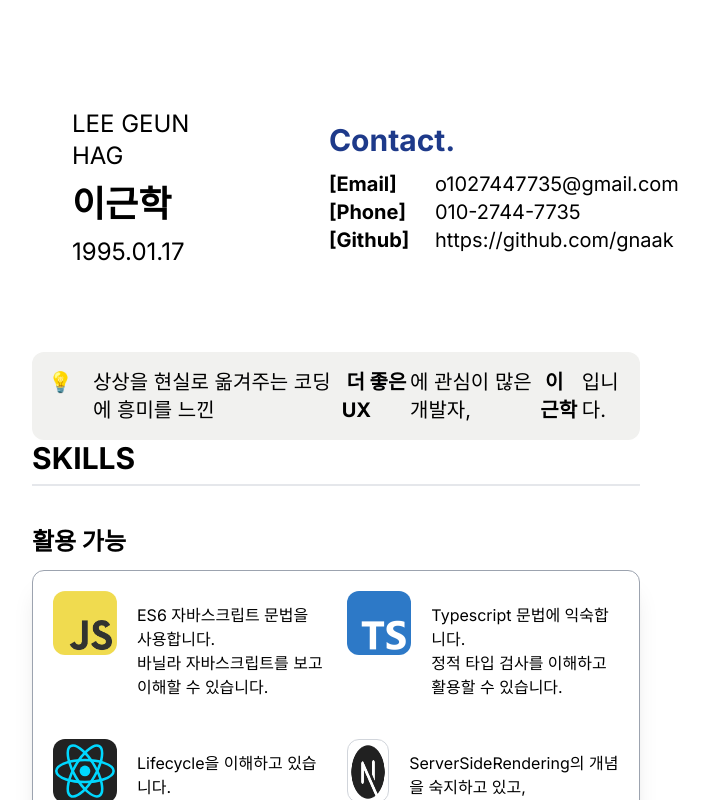
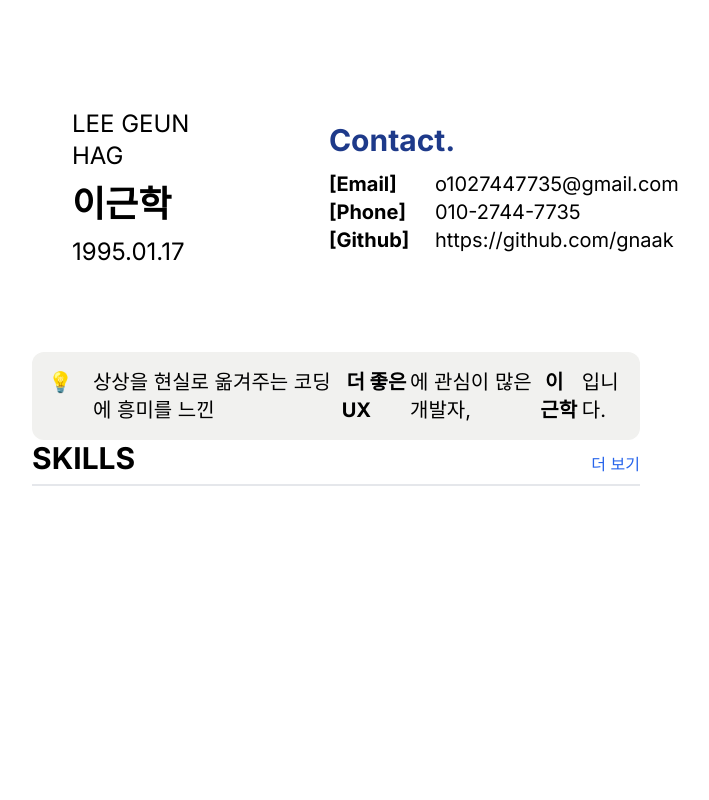
Before and after one commit to gnaak/portfolio, a Next.js app in the folder portfolio/: page / in a window 1280 px wide. Shown: the top 800 px of the page, without its empty margins (304-1013 px from the left). Built offline with nearby package versions, Linux system fonts and the light colour scheme.

Commit message:
feat: skills more

```diff
--- a/portfolio/src/app/Skills/Skills.tsx
+++ b/portfolio/src/app/Skills/Skills.tsx
@@ -1,21 +1,37 @@
+"use client";
+
+import { useState } from "react";
 import Bad from "./Bad";
 import Good from "./Good";
 import Normal from "./Normal";
 
 const Skills = () => {
+  const [open, setOpen] = useState<boolean>(false);
   return (
     <>
       <div className="lg:w-3/5 lg:px-20">
         <div className="flex flex-col lg:gap-10">
           <div className="flex flex-col gap-2">
-            <span className="font-bold lg:text-3xl">SKILLS</span>
+            <div className="flex flex-row justify-between items-end">
+              <span className="font-bold lg:text-3xl">SKILLS</span>
+              <div className="text-blue-600 cursor-pointer">
+
+              {open ? (
+                <span onClick={() => setOpen(false)}>닫기</span>
+                ) : (
+                  <span onClick={() => setOpen(true)}>더 보기</span>
+                  )}
+            </div>
+                  </div>
             <span className="w-full border border-gray-200"></span>
           </div>
-          <div className="flex flex-col lg:gap-10">
-            <Good />
-            <Normal />
-            <Bad/>
-          </div>
+          {open ? (
+            <div className="flex flex-col lg:gap-10">
+              <Good />
+              <Normal />
+              <Bad />
+            </div>
+          ) : null}
         </div>
       </div>
     </>
```
